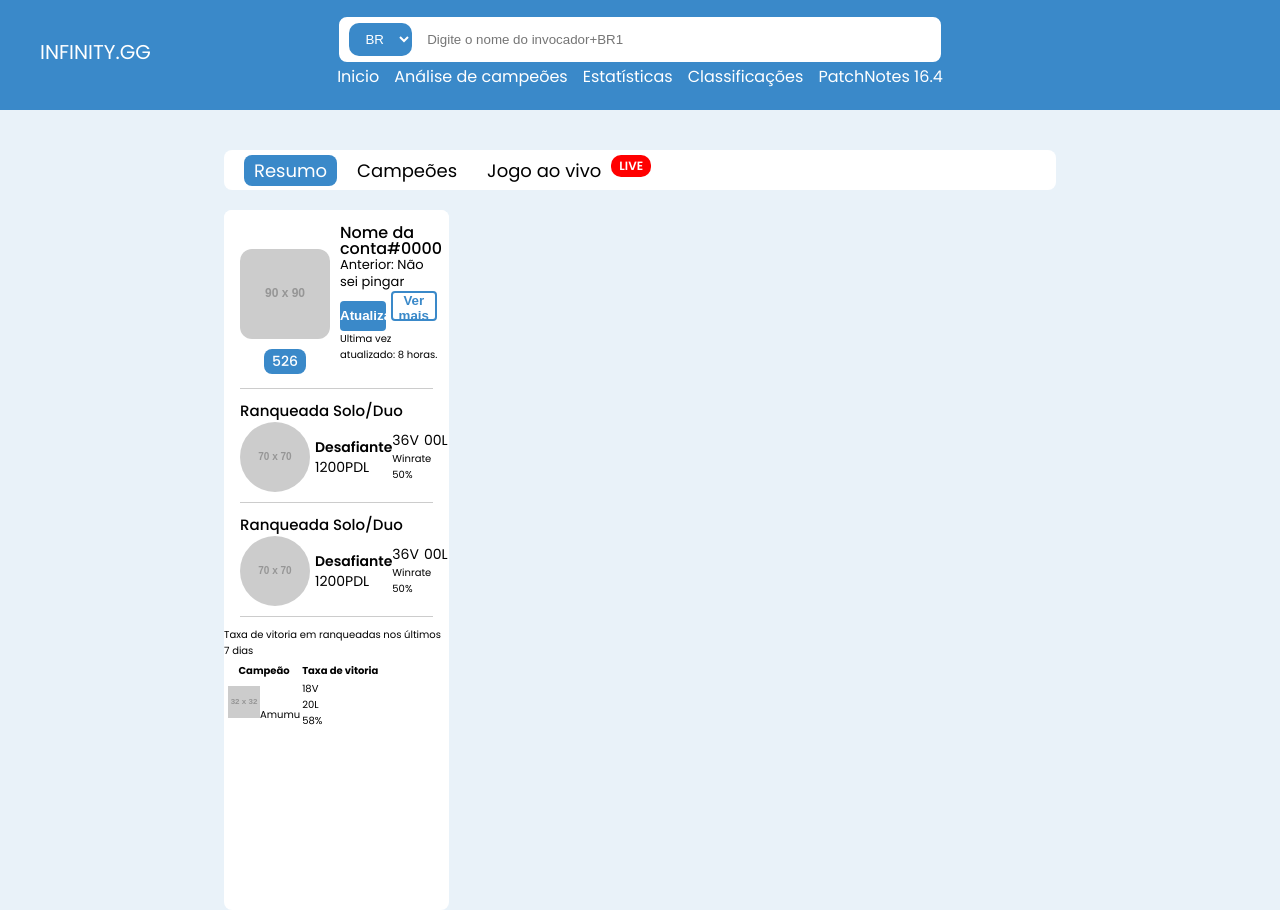
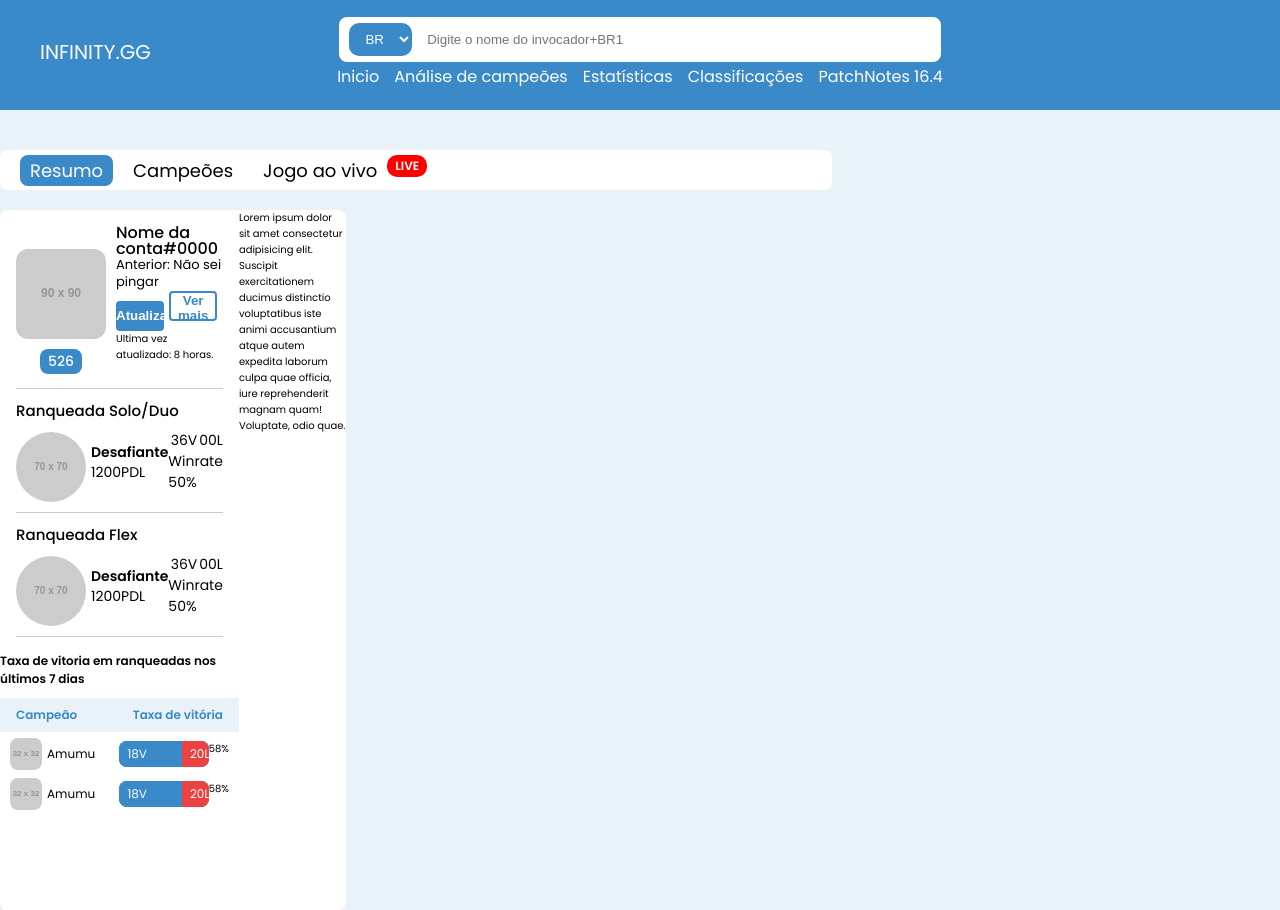
Before and after one commit to Ordeeep/infinity-gg, a React (Vite) app: page /profile in a window 1280 px wide. Built offline with nearby package versions, Linux system fonts and the light colour scheme.

Commit message:
backup test

```diff
--- a/src/assets/pages/profile/ProfileViewer.css
+++ b/src/assets/pages/profile/ProfileViewer.css
@@ -49,6 +49,10 @@ body {
    .playerResumeDataContainer {
       border-radius: 8px;
       background-color: var(--white);
+   }
+   .playerDataContainer{
+      display: flex;
+      justify-content: space-between;
    }
 
    /*Nav player data*/
@@ -183,19 +187,21 @@ body {
       .playerEloContainer {
          padding: 10px 16px;
 
-         .soloDuoContainer>span {
+         .eloContainer>span {
             font-size: 1.5rem;
             font-weight: 500;
          }
-         .soloDuoContainer:last-child{
+
+         .eloContainer:last-child {
             border-bottom: 1px solid #acacac9c;
 
          }
-         .soloDuoContainer {
+
+         .eloContainer {
             padding: 10px 0px;
             border-top: 1px solid #acacac9c;
 
-            .soloDuoContainer2 {
+            .eloContainer2 {
                display: flex;
                justify-content: space-between;
                align-items: center;
@@ -218,11 +224,119 @@ body {
                   }
                }
 
+               div+div span {
+                  width: 100%;
+                  display: flex;
+                  justify-content: end;
+               }
+
+               #playerEloWinRateFlex,
+               #playerEloPdlSoloDuo {
+                  font-size: 1.4rem;
+               }
+
                img {
+                  margin-top: 10px;
                   border-radius: 100%;
                }
             }
          }
       }
+
+
+
+      .playerWinRateChampion {
+         .textPlaceHolderHero {
+            width: 100%;
+            font-weight: 600;
+            font-size: 1.2rem;
+            display: flex;
+            justify-content: center;
+            margin-top: 0.5rem;
+            margin-bottom: 1rem;
+         }
+
+         .championsWinRateContainer {
+            table {
+               width: 100%;
+               border-collapse: collapse;
+
+               thead tr {
+                  background-color: var(--bg);
+
+                  th {
+                     padding: 0.8rem 0.6rem;
+                     font-size: 1.2rem;
+                     font-weight: 600;
+                     color: var(--bg-secondary);
+                     text-align: start;
+                  }
+
+                  th+th {
+                     text-align: end;
+                  }
+
+                  margin-bottom: 6px;
+               }
+            }
+
+            tr {
+               padding: 0px 1rem;
+               display: flex;
+               justify-content: space-between;
+               align-items: center;
+               td {
+                  width: 50%;
+                  display: flex;
+               }
+
+               .championWinRateBarContainer {
+                  width: 100%;
+                  display: flex;
+                  justify-content: space-between;
+                  align-items: center;
+                  color: var(--white);
+                  font-size: 1.2rem;
+                  background-color: var(--bg-secondary);
+                  border-radius: 8px;
+
+                  .winRateBar {
+                     text-align: start;
+                     border-radius: 8px 0 0px 8px;
+                     padding: 0.4rem 0.8rem;
+                     background-color: var(--bg-secondary);
+                     width: 70%;
+                  }
+
+                  .loserRateBar {
+                     border-radius: 0 8px 8px 0;
+                     background-color: var(--loser);
+                     padding: 0.4rem 0.8rem;
+                     text-align: end;
+                     width: 30%;
+                  }
+               }
+            }
+            tbody tr+tr{
+               margin-top: 8px;
+            }
+         }
+      }
+
+      #championWinRateName{
+         font-size: 1.2rem;
+         display: flex;
+         align-items: center;
+         margin-left: 5px;
+      }
+      #championWinRateIcon{
+         border-radius: 8px;
+      }
+
+      /*playerHistoryContainer inicio*/
+
    }
 }
+.playerDataContainer{
+   display: flex;
+}
--- a/src/assets/pages/profile/ProfileViewer.jsx
+++ b/src/assets/pages/profile/ProfileViewer.jsx
@@ -47,7 +47,6 @@ function ProfileViewer() {
             </nav>
           </div>
           <div className="playerDataContainer">
-
             <aside className="playerResumeDataContainer">
               {/*Parte da imagem e level do player*/}
               <div className="playerNameContainer">
@@ -86,10 +85,10 @@ function ProfileViewer() {
 
               {/*Parte do elo*/}
               <div className="playerEloContainer">
-                <div className="soloDuoContainer">
+                <div className="eloContainer">
                   <span>Ranqueada Solo/Duo</span>
 
-                  <div className="soloDuoContainer2">
+                  <div className="eloContainer2">
 
                     <div>
                       <img src="https://fakeimg.pl/70x70?font=bebas" alt="elo" />
@@ -100,8 +99,10 @@ function ProfileViewer() {
                     </div>
                     <div>
                       <div>
-                        <span id="playerTotalWinsSoloDuo">36V</span>
-                        <span id="playerTotalLosersSoloDuo">00L</span>
+                        <span>
+                          <span id="playerTotalWinsSoloDuo">36</span>V
+                          <span id="playerTotalLosersSoloDuo">00</span>L
+                        </span>
                       </div>
                       <span id="playerEloPdlSoloDuo">Winrate 50%</span>
                     </div>
@@ -109,24 +110,26 @@ function ProfileViewer() {
                   </div>
                 </div>
 
-                <div className="soloDuoContainer">
-                  <span>Ranqueada Solo/Duo</span>
+                <div className="eloContainer">
+                  <span>Ranqueada Flex</span>
 
-                  <div className="soloDuoContainer2">
+                  <div className="eloContainer2">
 
                     <div>
                       <img src="https://fakeimg.pl/70x70?font=bebas" alt="elo" />
                       <div>
-                        <span id="playerEloNameSoloDuo">Desafiante</span>
-                        <span id="playerEloPdlSoloDuo">1200PDL</span>
+                        <span id="playerEloNameFlex">Desafiante</span>
+                        <span id="playerEloPdlFlex">1200PDL</span>
                       </div>
                     </div>
                     <div>
                       <div>
-                        <span id="playerTotalWinsSoloDuo">36V</span>
-                        <span id="playerTotalLosersSoloDuo">00L</span>
+                        <span>
+                          <span id="playerTotalWinsFlex">36</span>V
+                          <span id="playerTotalLosersFlex">00</span>L
+                        </span>
                       </div>
-                      <span id="playerEloPdlSoloDuo">Winrate 50%</span>
+                      <span id="playerEloWinRateFlex">Winrate 50%</span>
                     </div>
 
                   </div>
@@ -135,27 +138,25 @@ function ProfileViewer() {
               </div>
 
               <div className="playerWinRateChampion">
-                <span>Taxa de vitoria em ranqueadas nos últimos 7 dias</span>
-
-
+                <span className="textPlaceHolderHero">Taxa de vitoria em ranqueadas nos últimos 7 dias</span>
                 <div className="championsWinRateContainer">
-                  <table>
-                    <tbody>
                   <table>
                     <thead>
                       <tr>
                         <th>Campeão</th>
-                            <th>Taxa de vitoria</th>
+                        <th>Taxa de vitória</th>
                       </tr>
                     </thead>
-
                     <tbody>
                       <tr>
                         <td>
-                              <img src="https://fakeimg.pl/32x32?font=bebas" alt="elo" />
-                              <span>Amumu</span>
+                          <img
+                            src="https://fakeimg.pl/32x32?font=bebas"
+                            alt="elo"
+                            id="championWinRateIcon"
+                          />
+                          <span id="championWinRateName">Amumu</span>
                         </td>
-
                         <td>
                           <div className="championWinRateBarContainer">
                             <div className="winRateBar">
@@ -164,21 +165,42 @@ function ProfileViewer() {
                             <div className="loserRateBar">
                               <span>20L</span>
                             </div>
-
-                                <span>58%</span>
                           </div>
+                          <span className="winRateChampion" id="winRateChampion">58%</span>
                         </td>
                       </tr>
-                        </tbody>
-                      </table>
+                      <tr>
+                        <td>
+                          <img
+                            src="https://fakeimg.pl/32x32?font=bebas"
+                            alt="elo"
+                            id="championWinRateIcon"
+                          />
+                          <span id="championWinRateName">Amumu</span>
+                        </td>
+                        <td>
+                          <div className="championWinRateBarContainer">
+                            <div className="winRateBar">
+                              <span>18V</span>
+                            </div>
+                            <div className="loserRateBar">
+                              <span>20L</span>
+                            </div>
+                          </div>
+                          <span className="winRateChampion" id="winRateChampion">58%</span>
+                        </td>
+                      </tr>
                     </tbody>
                   </table>
                 </div>
               </div>
             </aside>
-            <section className="playerHistoryContainer"></section>
+            <section className="playerHistoryContainer">
+              Lorem ipsum dolor sit amet consectetur adipisicing elit. Suscipit exercitationem ducimus distinctio voluptatibus iste animi accusantium atque autem expedita laborum culpa quae officia, iure reprehenderit magnam quam! Voluptate, odio quae.
+            </section>
           </div>
         </div>
+
       </main>
     </div>
   );
```
Lines whose indentation alone changed are shown as unchanged.
